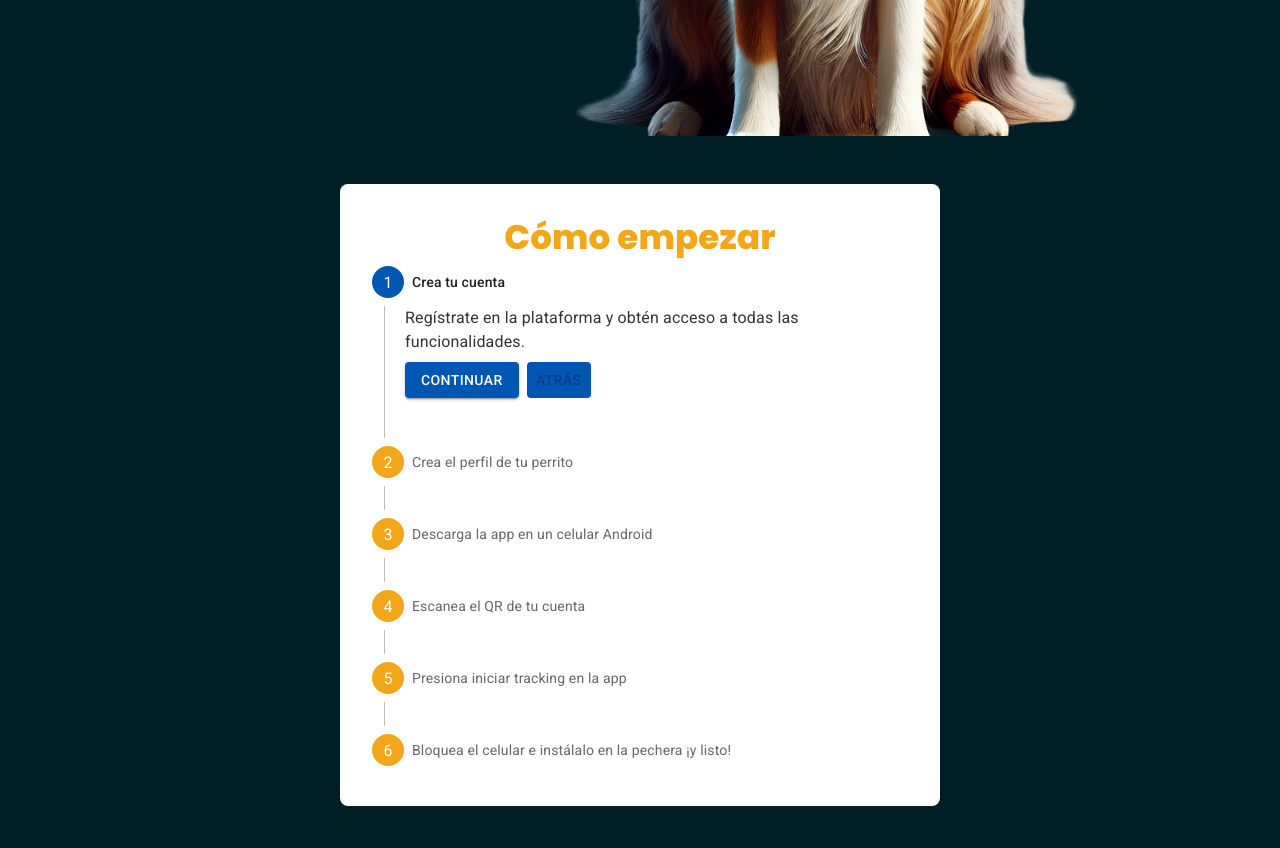
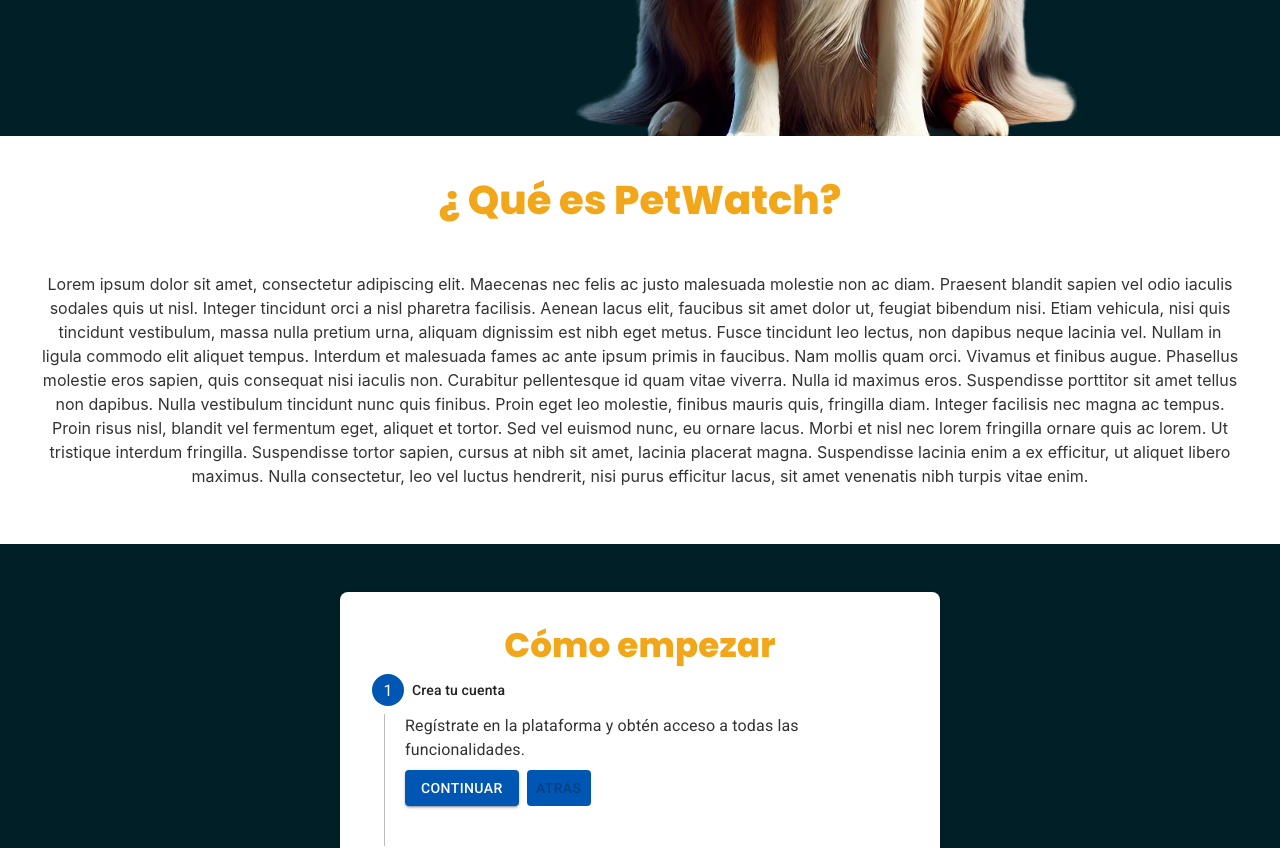
Before and after one commit to diegoavellanedat17/pet-watch-tracker, a React (Create React App) app: page / in a window 1280 px wide. Shown: the part 680-1528 px from the top of the page. Before the commit the page ends 1486 px from the top, so only its background shows below. Built offline with nearby package versions, Linux system fonts and the light colour scheme.

Commit message:
Added and about section

```diff
--- a/src/components/AboutUs.css
+++ b/src/components/AboutUs.css
@@ -1,14 +1,8 @@
-:root {
-  --primary-color: #007bff;
-  --secondary-color: #6c757d;
-  --background-color: #e0f7fa;
-  --text-color: #333;
-  --button-hover-color: #0056b3;
-}
-
 .about-us-container {
-  background-color: #a5a692;
-  padding: 40px 0;
+  width: 100vw;
+  margin-left: calc(-50vw + 50%);
+  padding: 40px;
+  background-color: white;
 }
 
 .about-title {
--- a/src/components/AboutUs.tsx
+++ b/src/components/AboutUs.tsx
@@ -1,38 +1,35 @@
 import React from "react";
-import { Container, Row, Col, Image } from "react-bootstrap";
+import { Container } from "react-bootstrap";
 import "./AboutUs.css";
 
 const AboutUs: React.FC = () => {
   return (
-    <Container className="about-us-container text-center mt-5">
-      <Row>
-        <Col>
-          <h2 className="about-title">About Us</h2>
-          <p className="about-description">
-            Identifica actividad física, lugar en tiempo real, horas de mayor
-            actividad. Descarga la app en Play Store e instala en la pechera de
-            tu perro.
-          </p>
-          <p className="status">Proyecto en construcción.</p>
-        </Col>
-      </Row>
-      <Row className="mt-4">
-        <Col>
-          <Image
-            src="https://via.placeholder.com/400x300?text=Perro+1"
-            rounded
-            className="pet-image"
-          />
-        </Col>
-        <Col>
-          <Image
-            src="https://via.placeholder.com/400x300?text=Perro+2"
-            rounded
-            className="pet-image"
-          />
-        </Col>
-      </Row>
-    </Container>
+    <div className="about-us-container text-center">
+      <h1 className="hero-title mb-5">¿ Qué es PetWatch?</h1>
+      <p>
+        Lorem ipsum dolor sit amet, consectetur adipiscing elit. Maecenas nec
+        felis ac justo malesuada molestie non ac diam. Praesent blandit sapien
+        vel odio iaculis sodales quis ut nisl. Integer tincidunt orci a nisl
+        pharetra facilisis. Aenean lacus elit, faucibus sit amet dolor ut,
+        feugiat bibendum nisi. Etiam vehicula, nisi quis tincidunt vestibulum,
+        massa nulla pretium urna, aliquam dignissim est nibh eget metus. Fusce
+        tincidunt leo lectus, non dapibus neque lacinia vel. Nullam in ligula
+        commodo elit aliquet tempus. Interdum et malesuada fames ac ante ipsum
+        primis in faucibus. Nam mollis quam orci. Vivamus et finibus augue.
+        Phasellus molestie eros sapien, quis consequat nisi iaculis non.
+        Curabitur pellentesque id quam vitae viverra. Nulla id maximus eros.
+        Suspendisse porttitor sit amet tellus non dapibus. Nulla vestibulum
+        tincidunt nunc quis finibus. Proin eget leo molestie, finibus mauris
+        quis, fringilla diam. Integer facilisis nec magna ac tempus. Proin risus
+        nisl, blandit vel fermentum eget, aliquet et tortor. Sed vel euismod
+        nunc, eu ornare lacus. Morbi et nisl nec lorem fringilla ornare quis ac
+        lorem. Ut tristique interdum fringilla. Suspendisse tortor sapien,
+        cursus at nibh sit amet, lacinia placerat magna. Suspendisse lacinia
+        enim a ex efficitur, ut aliquet libero maximus. Nulla consectetur, leo
+        vel luctus hendrerit, nisi purus efficitur lacus, sit amet venenatis
+        nibh turpis vitae enim.
+      </p>
+    </div>
   );
 };
 
--- a/src/components/HomePage.tsx
+++ b/src/components/HomePage.tsx
@@ -1,14 +1,16 @@
 import React from "react";
 import Hero from "./Hero";
 import Steps from "./LandingStepper";
+import AboutUs from "./AboutUs";
 import "./HomePage.css";
 
 const HomePage: React.FC = () => {
   return (
-    <div className="homepage-container">
+    <>
       <Hero />
+      <AboutUs />
       <Steps />
-    </div>
+    </>
   );
 };
 
```
